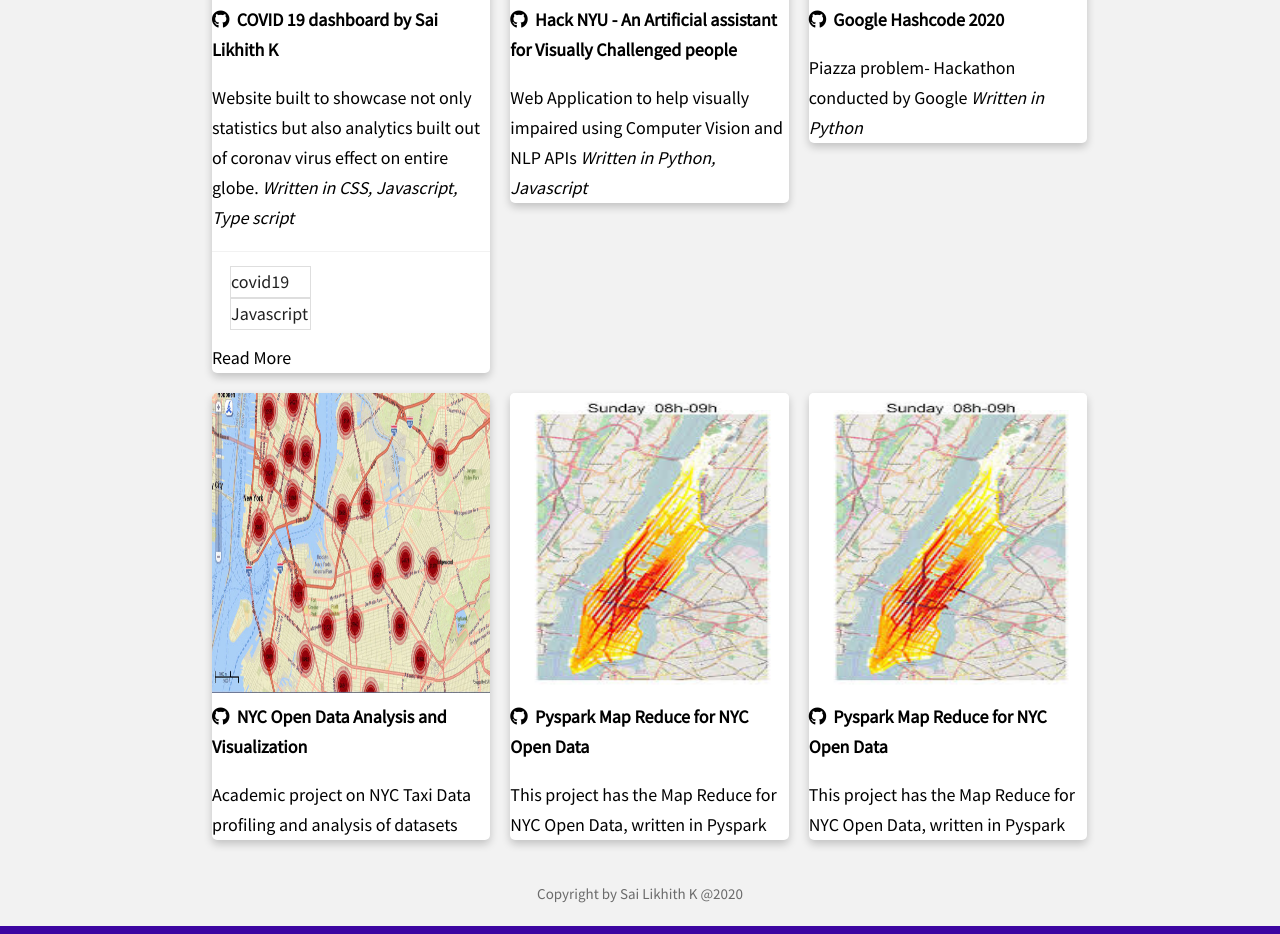
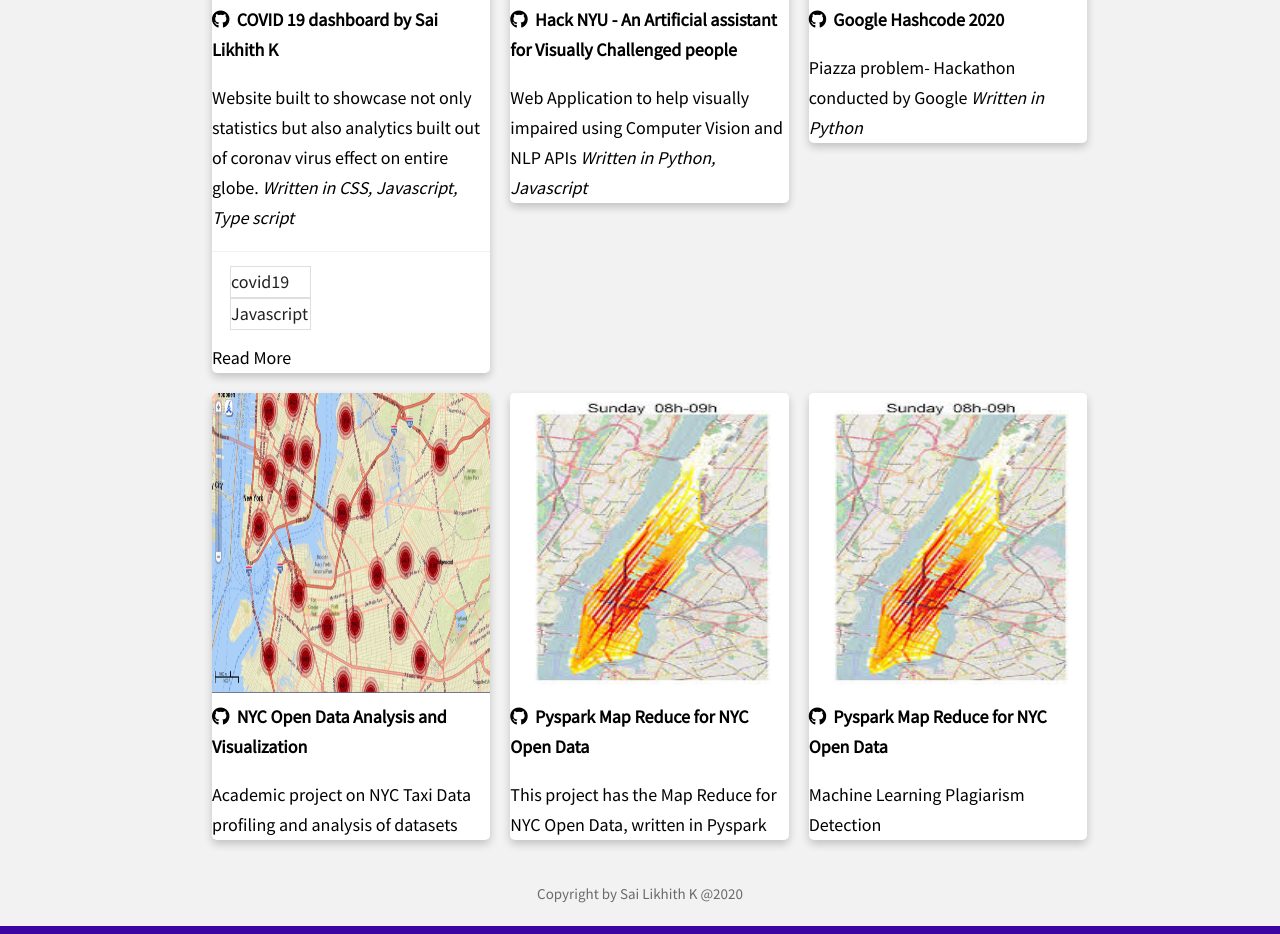
Before and after one commit to SaiLikhith7/Mywebsite, a Jekyll site: the page built from projects.html, in a window 1280 px wide, cut to the strip 442-1376 px from the top of the page. Built offline with Jekyll 4.4.1, drawn with Linux system fonts in a browser that asks for light colours; nearby versions of some CDN libraries.

Commit message:
Update projects.html

```diff
--- a/_includes/projects.html
+++ b/_includes/projects.html
@@ -92,10 +92,9 @@
     <strong>
         <div class="card">
           <a href="https://github.com/SaiLikhith7/Machine-Learning-Eng-Nanodegree-Udacity/tree/master/Plagiarism%20Detection"><img src="./img/images.jpg" alt="spark" style="width:100%;height:300px"><i class="fab fa-github"></i>&nbsp;&nbsp;<b>Pyspark Map Reduce for NYC Open Data</b>
-          <p>This project has the Map Reduce for NYC Open Data, written in Pyspark</p></a>
+          <p>Machine Learning Plagiarism Detection</p></a>
           </div>
           </strong>
-
       </h5>
     </div>
     </div>
```
